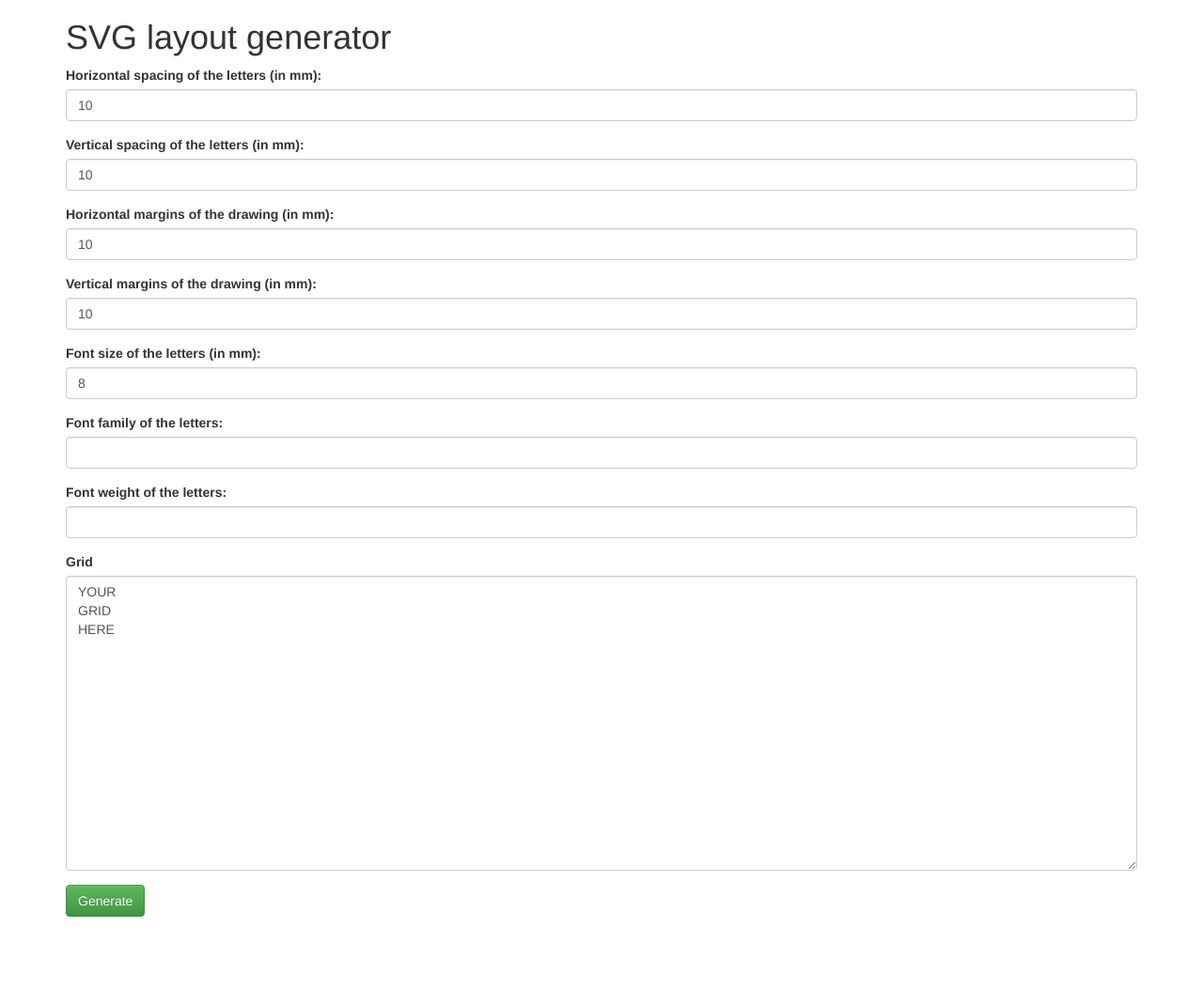
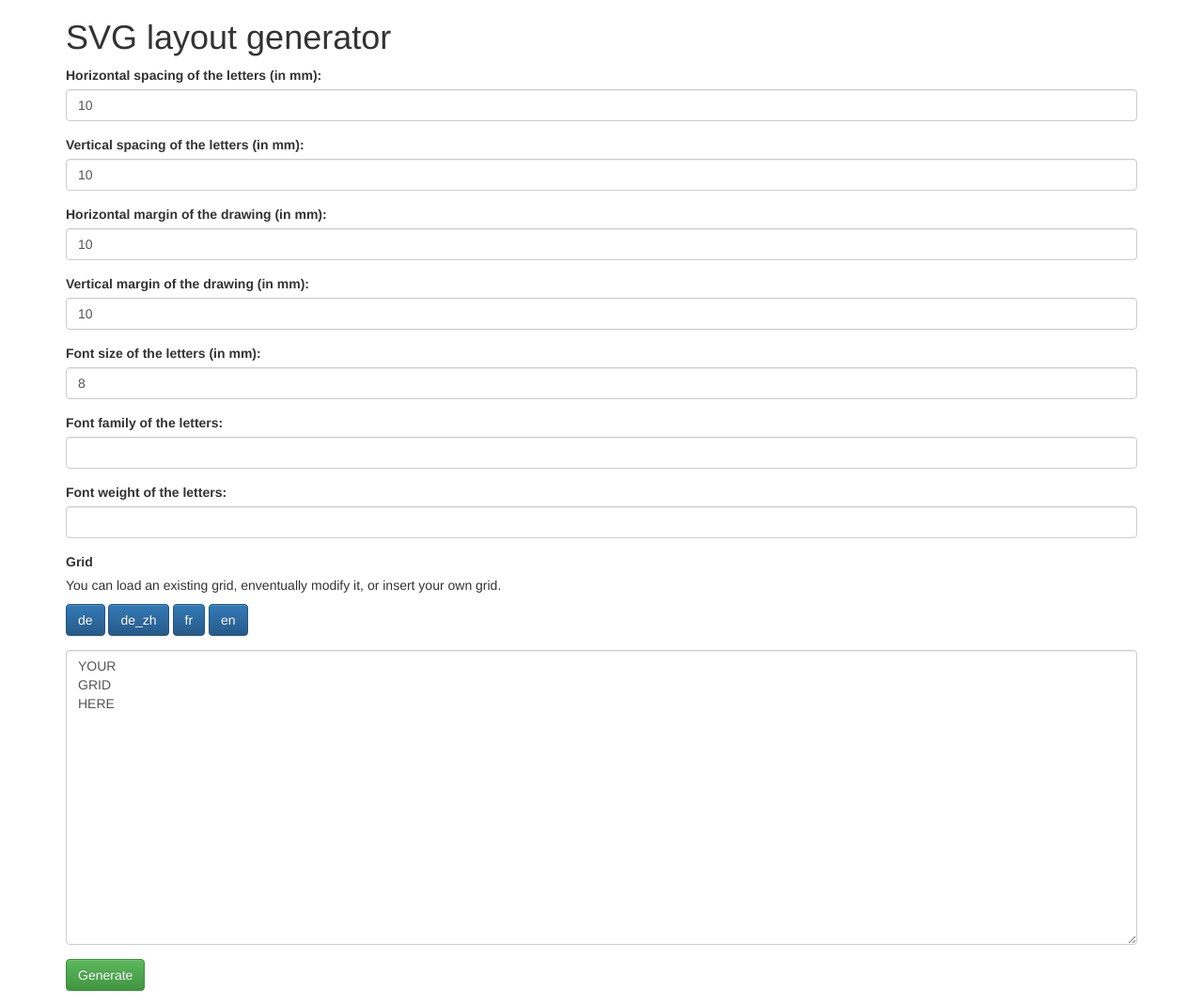
Before and after one commit to fablabs-ch/wordclock, a Flask app: page / in a window 1280 px wide. Shown: the whole page at 94% size. Before the commit the page ends 977 px from the top, so only its background shows below. Run offline with Flask 2, Linux system fonts and the light colour scheme; some libraries are stand-ins or nearby versions.

Commit message:
Add buttons to load pre-existing languages

```diff
--- a/software/layouts_generator/service.py
+++ b/software/layouts_generator/service.py
@@ -35,16 +35,18 @@ CONNECTION WITH THE SOFTWARE OR THE USE OR OTHER DEALINGS IN THE SOFTWARE.
 
 """
 
+import os
+
 import flask
+
 import generate_svg
-
 
 APP = flask.Flask(__name__)
 
 PARAMS = [('hs', 'Horizontal spacing of the letters (in mm):', 10, 'number'),
           ('vs', 'Vertical spacing of the letters (in mm):', 10, 'number'),
-          ('hm', 'Horizontal margins of the drawing (in mm):', 10, 'number'),
-          ('vm', 'Vertical margins of the drawing (in mm):', 10, 'number'),
+          ('hm', 'Horizontal margin of the drawing (in mm):', 10, 'number'),
+          ('vm', 'Vertical margin of the drawing (in mm):', 10, 'number'),
           ('fs', 'Font size of the letters (in mm):', 8, 'number'),
           ('ff', 'Font family of the letters:', '', 'text'),
           ('fw', 'Font weight of the letters:', '', 'text')]
@@ -53,7 +55,16 @@ PARAMS = [('hs', 'Horizontal spacing of the letters (in mm):', 10, 'number'),
 @APP.route('/')
 def index():
     """Index page."""
-    return flask.render_template('index.html', params=PARAMS)
+    templates = [os.path.splitext(x)[0] for x in os.listdir('raw')]
+    return flask.render_template('index.html',
+                                 params=PARAMS,
+                                 templates=templates)
+
+
+@APP.route('/grid/<lang>')
+def get_grid(lang):
+    """Return existing grids."""
+    return flask.send_from_directory('raw', lang + ".txt")
 
 
 @APP.route('/generate-layout/', methods=['POST'])
--- a/software/layouts_generator/templates/base.html
+++ b/software/layouts_generator/templates/base.html
@@ -5,9 +5,20 @@
         <meta http-equiv="X-UA-Compatible" content="IE=edge">
         <meta name="viewport" content="width=device-width, initial-scale=1">
         <title>SVG layout generator</title>
-        <link rel="stylesheet" href="https://maxcdn.bootstrapcdn.com/bootstrap/3.3.7/css/bootstrap.min.css" integrity="sha384-BVYiiSIFeK1dGmJRAkycuHAHRg32OmUcww7on3RYdg4Va+PmSTsz/K68vbdEjh4u" crossorigin="anonymous">
-        <link rel="stylesheet" href="https://maxcdn.bootstrapcdn.com/bootstrap/3.3.7/css/bootstrap-theme.min.css" integrity="sha384-rHyoN1iRsVXV4nD0JutlnGaslCJuC7uwjduW9SVrLvRYooPp2bWYgmgJQIXwl/Sp" crossorigin="anonymous">
-        <script src="https://maxcdn.bootstrapcdn.com/bootstrap/3.3.7/js/bootstrap.min.js" integrity="sha384-Tc5IQib027qvyjSMfHjOMaLkfuWVxZxUPnCJA7l2mCWNIpG9mGCD8wGNIcPD7Txa" crossorigin="anonymous"></script>
+        <link rel="stylesheet" href="//maxcdn.bootstrapcdn.com/bootstrap/3.3.7/css/bootstrap.min.css" integrity="sha384-BVYiiSIFeK1dGmJRAkycuHAHRg32OmUcww7on3RYdg4Va+PmSTsz/K68vbdEjh4u" crossorigin="anonymous">
+        <link rel="stylesheet" href="//maxcdn.bootstrapcdn.com/bootstrap/3.3.7/css/bootstrap-theme.min.css" integrity="sha384-rHyoN1iRsVXV4nD0JutlnGaslCJuC7uwjduW9SVrLvRYooPp2bWYgmgJQIXwl/Sp" crossorigin="anonymous">
+        <script src="//code.jquery.com/jquery-3.1.1.min.js" integrity="sha256-hVVnYaiADRTO2PzUGmuLJr8BLUSjGIZsDYGmIJLv2b8=" crossorigin="anonymous"></script>
+        <script src="//maxcdn.bootstrapcdn.com/bootstrap/3.3.7/js/bootstrap.min.js" integrity="sha384-Tc5IQib027qvyjSMfHjOMaLkfuWVxZxUPnCJA7l2mCWNIpG9mGCD8wGNIcPD7Txa" crossorigin="anonymous"></script>
+        <script type="text/javascript">
+         // Taken from: http://stackoverflow.com/questions/3226971/how-to-load-the-contents-in-the-text-file-or-the-html-codes-in-a-html-file-to-a
+         function download_to_textbox(url, el)
+         {
+             $.get(url, null, function(data)
+                 {
+                     el.val(data);
+                 }, "text");
+         }
+        </script>
     </head>
     <body>
         <div class="container theme-showcase" role="main">
--- a/software/layouts_generator/templates/index.html
+++ b/software/layouts_generator/templates/index.html
@@ -11,6 +11,12 @@
     {% endfor %}
     <div class="form-group">
         <label for="vs">Grid</label>
+        <p>You can load an existing grid, enventually modify it, or insert your own grid.</p>
+        <div class="form-group">
+            {% for template in templates %}
+            <button class="btn btn-primary" type="button" onclick="download_to_textbox('/grid/{{template}}', $('#grid'));">{{template}}</button>
+            {% endfor %}
+        </div>
         <textarea id="grid" name="grid" class="form-control" rows="15">
 YOUR
 GRID
@@ -18,7 +24,7 @@ HERE
         </textarea>
     </div>
     <div class="form-group">
-        <input type="submit" class="btn btn-success" value="Generate"/>
+        <button type="submit" class="btn btn-success">Generate</button>
     </div>
 </form>
 {% endblock %}
```
